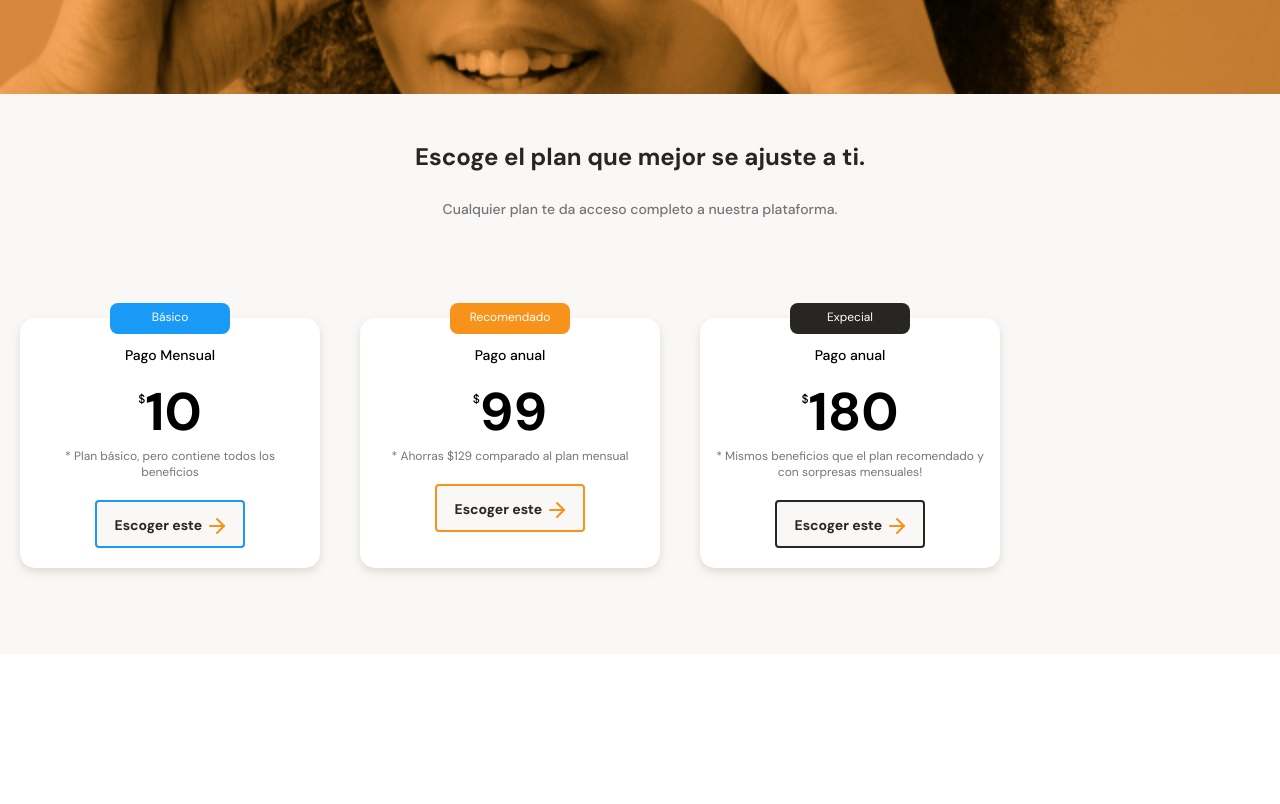
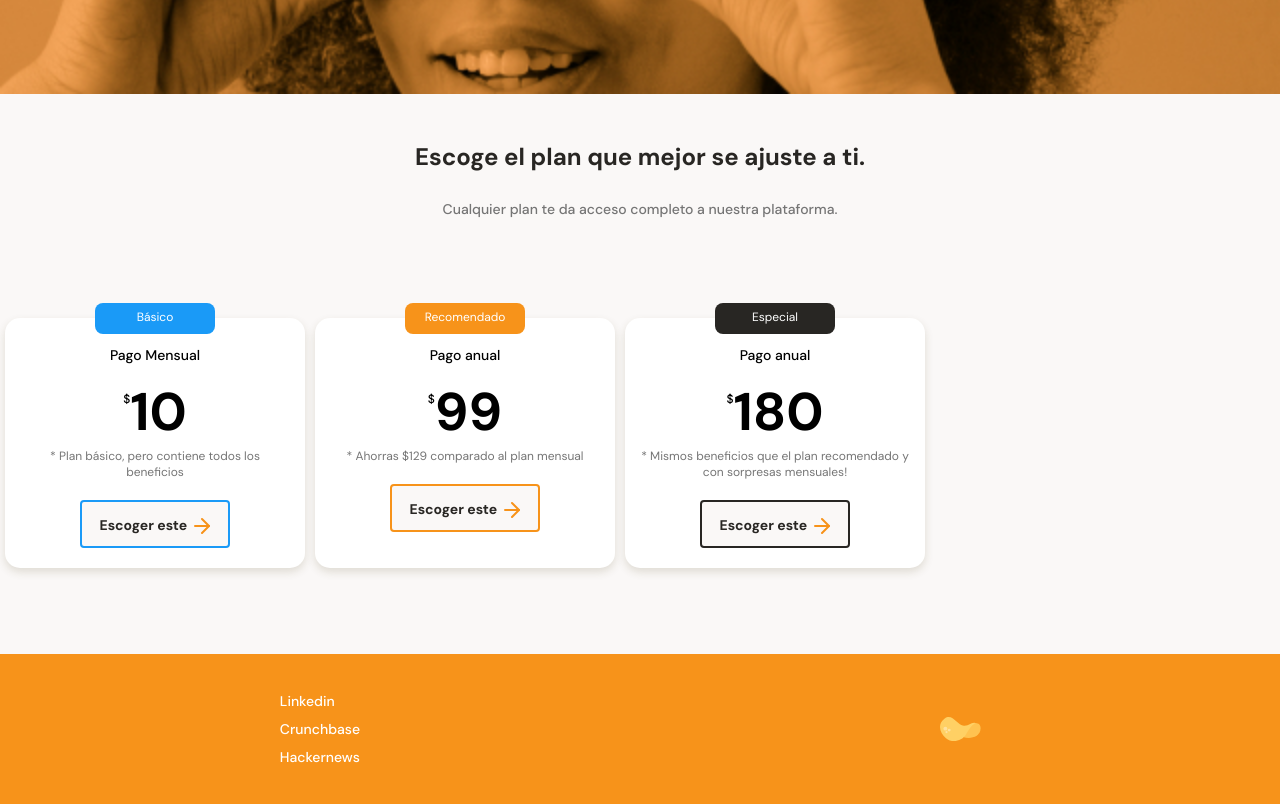
Before and after one commit to Eufanzky/Databit, a website: page index.html in a window 1280 px wide. Shown: the part 2664-3468 px from the top of the page. Before the commit the page ends 3318 px from the top, so only its background shows below. Drawn offline with Linux system fonts and the light colour scheme.

Commit message:
Añadi el footer

```diff
--- a/index.html
+++ b/index.html
@@ -164,7 +164,7 @@
                     </div>
                 </article>
                 <article class="plans-container__card">
-                    <p class="recomended recomended--color-black">Expecial</p>
+                    <p class="recomended recomended--color-black">Especial</p>
                     <div class="plan-info-container">
                         <h3 class="plan-card__title">Pago anual</h3>
                         <p class="plan-card__price"><span>$</span>180</p>
@@ -175,6 +175,17 @@
             </section>
         </section>
     </main>
-    <footer></footer>
+    <footer>
+        <section class="left">
+            <ul>
+                <li><a href="#">Linkedin</a></li>
+                <li><a href="#">Crunchbase</a></li>
+                <li><a href="#">Hackernews</a></li>
+            </ul>
+        </section>
+        <section class="right">
+            <img src="./assets/icons/group16.svg" alt="Logo de DataBit 2020">
+        </section>
+    </footer>
 </body>
 </html>
--- a/style.css
+++ b/style.css
@@ -390,10 +390,10 @@ main {
     position: relative;
     scroll-snap-align: center;
     width: 70%;
-    min-width: 230px;
+    min-width: 190px;
     max-width: 300px;
     height: 250px;
-    margin: 50px 20px 0;
+    margin: 50px 5px 0;
     padding: 0 15px;
     background-color: var(--just-white);
     border-radius: 15px;
@@ -470,3 +470,31 @@ main {
     background-image: url("./assets/icons/arrow-right.svg");
     vertical-align: text-bottom;
 }
+
+/*FOOTER*/
+footer {
+    display: flex;
+    width: 100%;
+    height: 150px;
+    background: var(--bitcoin-orange);
+}
+footer section {
+    display: flex;
+    width: 50%;
+    justify-content: center;
+    align-items: center;
+}
+
+footer .left ul {
+    font-size: 1.4rem;
+    font-weight: 500;
+    line-height: 1.8rem;
+    list-style: none;
+}
+.left li {
+    margin: 10px 0;
+}
+.left a {
+    text-decoration: none;
+    color: var(--just-white);
+}
```
